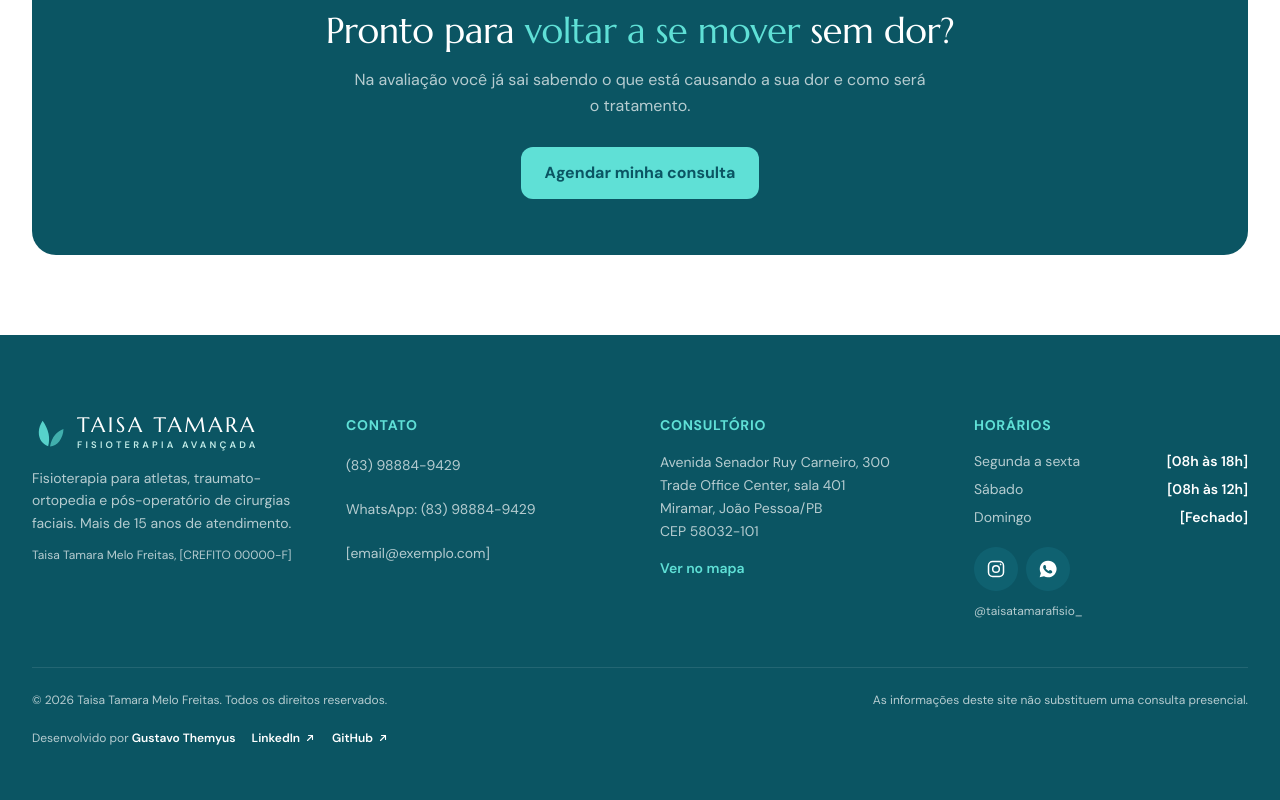
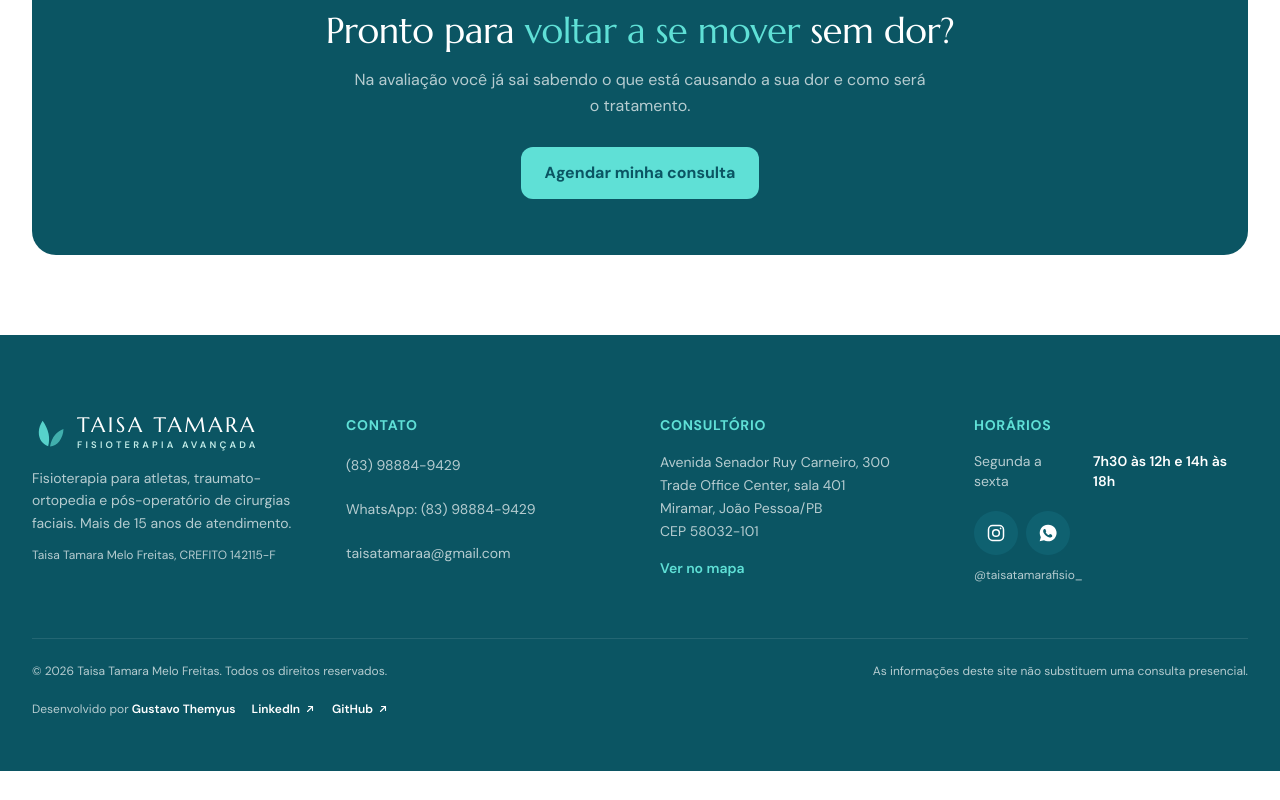
Before and after one commit to GustavoThemyus/taisatamara, a website built with Vite: page index.html in a window 1280 px wide. Shown: the part 5713-6513 px from the top of the page. After the commit the page ends 6484 px from the top, so only its background shows below. Built offline with nearby package versions, Linux system fonts and the light colour scheme.

Commit message:
Preenche CREFITO, e-mail e horários no rodapé

```diff
--- a/PREENCHER.md
+++ b/PREENCHER.md
@@ -26,17 +26,10 @@ do formulário escritos na mensagem.
 
 ## Falta
 
-### 1. CREFITO
-`[CREFITO 00000-F]`, no rodapé. É o registro profissional. Num
-site de saúde ele pesa bastante na confiança de quem não conhece ela.
+### 1. Horário de sábado e domingo
+O rodapé mostra só segunda a sexta (7h30 às 12h e 14h às 18h). Se ela atende no fim de semana, acrescente as linhas.
 
-### 2. E-mail
-`[email@exemplo.com]`, no rodapé.
-
-### 3. Horários de atendimento
-`[08h às 18h]`, `[08h às 12h]`, `[Fechado]`. Os valores atuais são chute.
-
-### 4. Depoimentos
+### 2. Depoimentos
 `[Depoimento 1/2/3]`, `[Nome do Paciente]` e `[Tratamento realizado]`.
 
 Peça autorização por escrito antes de publicar o nome de um paciente. E prefira
--- a/index.html
+++ b/index.html
@@ -902,7 +902,7 @@
             Fisioterapia para atletas, traumato-ortopedia e pós-operatório de
             cirurgias faciais. Mais de 15 anos de atendimento.
           </p>
-          <p class="mt-3 text-xs text-paper/70">Taisa Tamara Melo Freitas, [CREFITO 00000-F]</p>
+          <p class="mt-3 text-xs text-paper/70">Taisa Tamara Melo Freitas, CREFITO 142115-F</p>
         </div>
 
         <div>
@@ -910,7 +910,7 @@
           <ul class="mt-2 text-sm text-paper/70">
             <li><a href="tel:+5583988849429" class="inline-flex min-h-11 items-center transition hover:text-paper">(83) 98884-9429</a></li>
             <li><a href="https://wa.me/5583988849429" class="inline-flex min-h-11 items-center transition hover:text-paper">WhatsApp: (83) 98884-9429</a></li>
-            <li><a href="mailto:[email@exemplo.com]" class="inline-flex min-h-11 items-center break-all transition hover:text-paper">[email@exemplo.com]</a></li>
+            <li><a href="mailto:taisatamaraa@gmail.com" class="inline-flex min-h-11 items-center break-all transition hover:text-paper">taisatamaraa@gmail.com</a></li>
           </ul>
         </div>
 
@@ -928,9 +928,7 @@
         <div>
           <h2 class="text-sm font-sans font-bold uppercase tracking-wider text-aqua">Horários</h2>
           <dl class="mt-4 space-y-2 text-sm text-paper/70">
-            <div class="flex justify-between gap-4"><dt>Segunda a sexta</dt><dd class="font-semibold text-paper">[08h às 18h]</dd></div>
-            <div class="flex justify-between gap-4"><dt>Sábado</dt><dd class="font-semibold text-paper">[08h às 12h]</dd></div>
-            <div class="flex justify-between gap-4"><dt>Domingo</dt><dd class="font-semibold text-paper">[Fechado]</dd></div>
+            <div class="flex justify-between gap-4"><dt>Segunda a sexta</dt><dd class="font-semibold text-paper">7h30 às 12h e 14h às 18h</dd></div>
           </dl>
 
           <div class="mt-5 flex gap-2">
```
